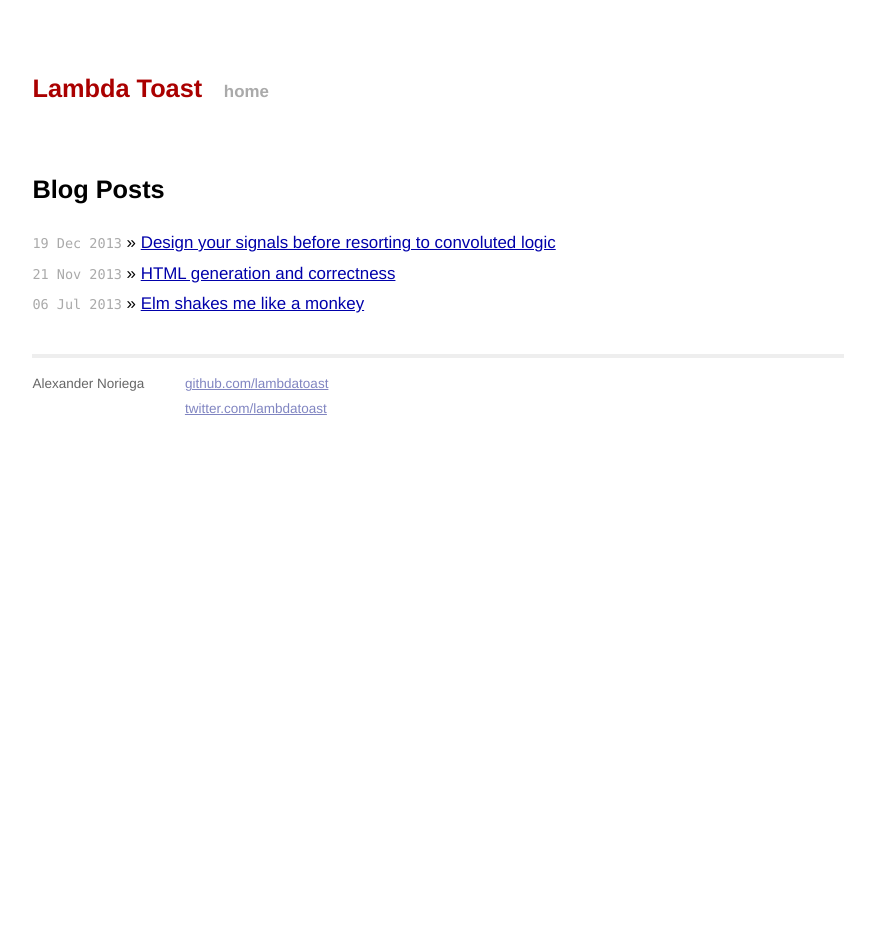
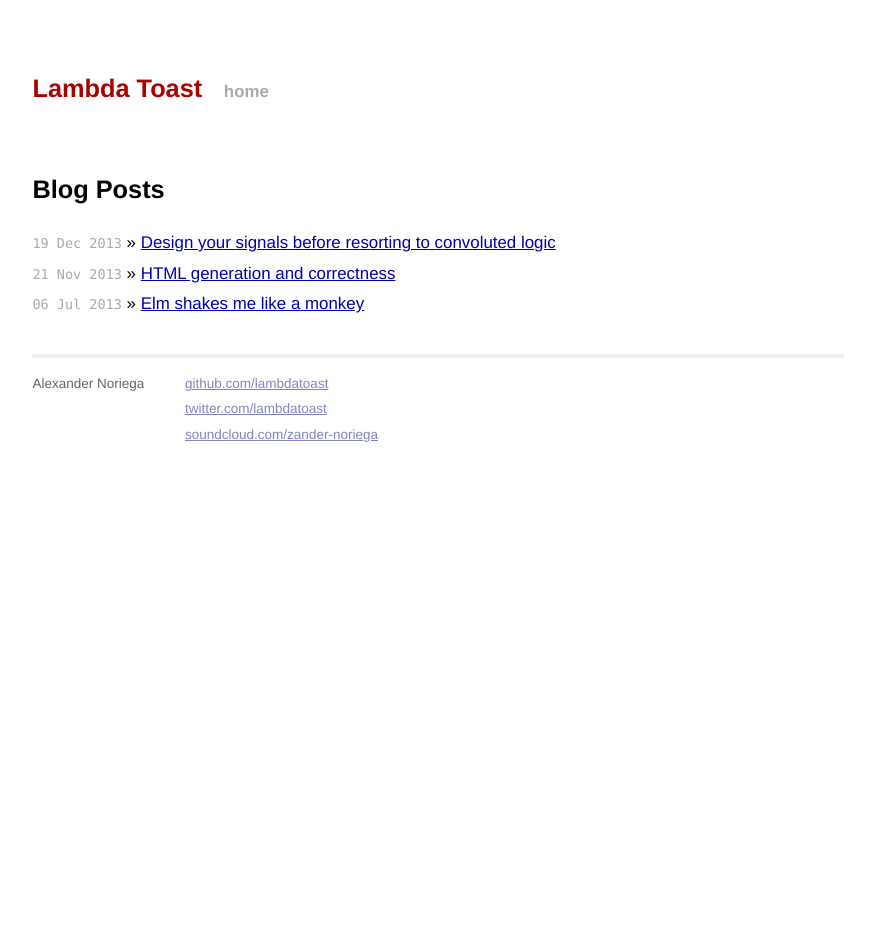
Before and after one commit to lambdatoast/lambdatoast.github.com, a Jekyll site: the page built from index.html, in a window 1280 px wide. Shown: the whole page, without its empty margins (202-1077 px from the left). Built offline with Jekyll 4.4.1, drawn with Linux system fonts in a browser that asks for light colours.

Commit message:
Add link to soundcloud.

```diff
--- a/_layouts/default.html
+++ b/_layouts/default.html
@@ -34,6 +34,7 @@
                 <p>
                   <a href="http://github.com/lambdatoast/">github.com/lambdatoast</a><br />
                   <a href="http://twitter.com/lambdatoast/">twitter.com/lambdatoast</a><br />
+                  <a href="https://soundcloud.com/zander-noriega">soundcloud.com/zander-noriega</a><br />
                 </p>
               </div>
             </div>
```
